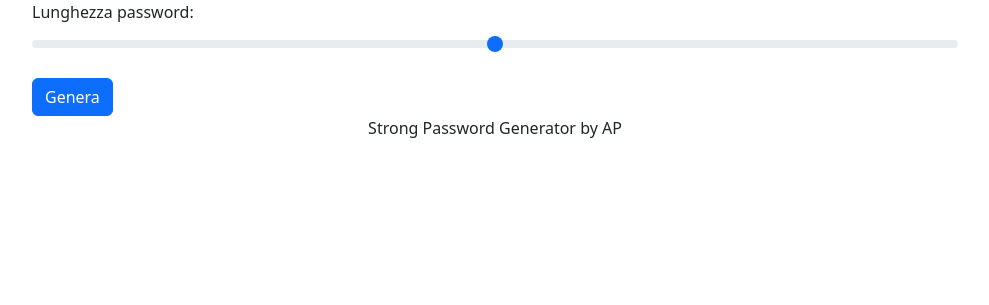
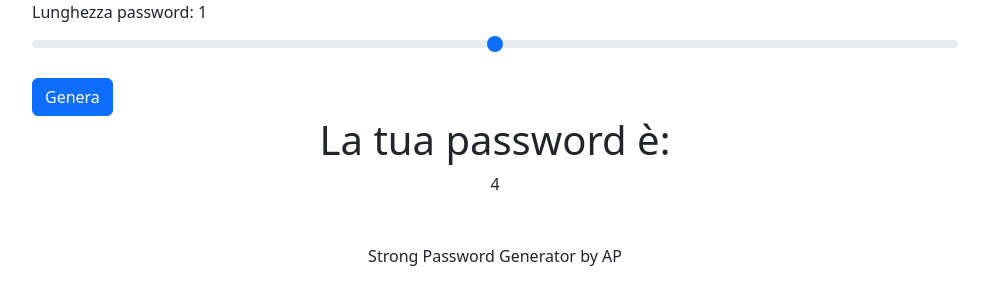
Before and after one commit to AlessandroPalumboDev/php-strong-password-generator, a PHP site: page /?lunghezza=1 in a window 1280 px wide. Shown: the part 88-393 px from the top of the page, without its empty margins (145-1134 px from the left). Run offline with PHP 8.4, Linux system fonts and the light colour scheme.

Commit message:
[UPD]Milestone 1

```diff
--- a/index.php
+++ b/index.php
@@ -1,3 +1,28 @@
+<?php
+// variabile che prende il valore dell'input e lo trasforma in un numero intero
+    $lunghezza = intval($_GET['lunghezza']);
+
+    // funzione genera password
+    function generaPassword($lunghezza) {
+        // stringa caratteri possibili presenti nella password
+        $caratteri = 'abcdefghijklmnopqrstuvwxyzABCDEFGHIJKLMNOPQRSTUWXYZ0123456789!@#$%&/*-=_+?';
+        $password = '';
+        // ciclo che pusha caretteri in $password fino a raggiungere il valore di lunghezza
+        for ($i = 0; $i < $lunghezza; $i++) {
+            // prendo un carattere casuale all'interno della stringa
+            $carattere = $caratteri[rand(0, strlen($caratteri) -1)];
+            // pusho quel carattere all'interno della stringa inizialmente vuota
+            $password .= $carattere;
+        }
+        return $password;
+    }
+
+    // variabile che richiama la funzione
+    $passwordGenerata = generaPassword($lunghezza);
+
+
+?>
+
 <!DOCTYPE html>
 <html lang="en">
 <head>
@@ -27,8 +52,8 @@
 
                     <form action="index.php" method="GET">
                         <div class="mb-3">
-                            <label for="lunghezza_password" class="form-label">Lunghezza password:</label>
-                            <input type="range" class="form-range" min="4" max="20" id="lunghezza_password" name="lunghezza_password">
+                            <label for="lunghezza" class="form-label">Lunghezza password: <?php echo $lunghezza ?></label>
+                            <input type="range" class="form-range" min="4" max="20" id="lunghezza" name="lunghezza">
                         </div>
 
                         <button type="submit" class="btn btn-primary">Genera</button>
@@ -36,10 +61,16 @@
 
                 </div>
             </div>
+            <div class="row justify-content-center">
+                <div class="col-10 text-center">
+                    <h1>La tua password è:</h1>
+                    <span><?php echo $passwordGenerata ?></span>
+                </div>
+            </div>
         </div>
     </main>
 
-    <footer>
+    <footer class="mt-5">
         <div class="container">
             <div class="row justify-content-center">
                 <div class="col text-center">
```
Also changed, not shown: README.md.
